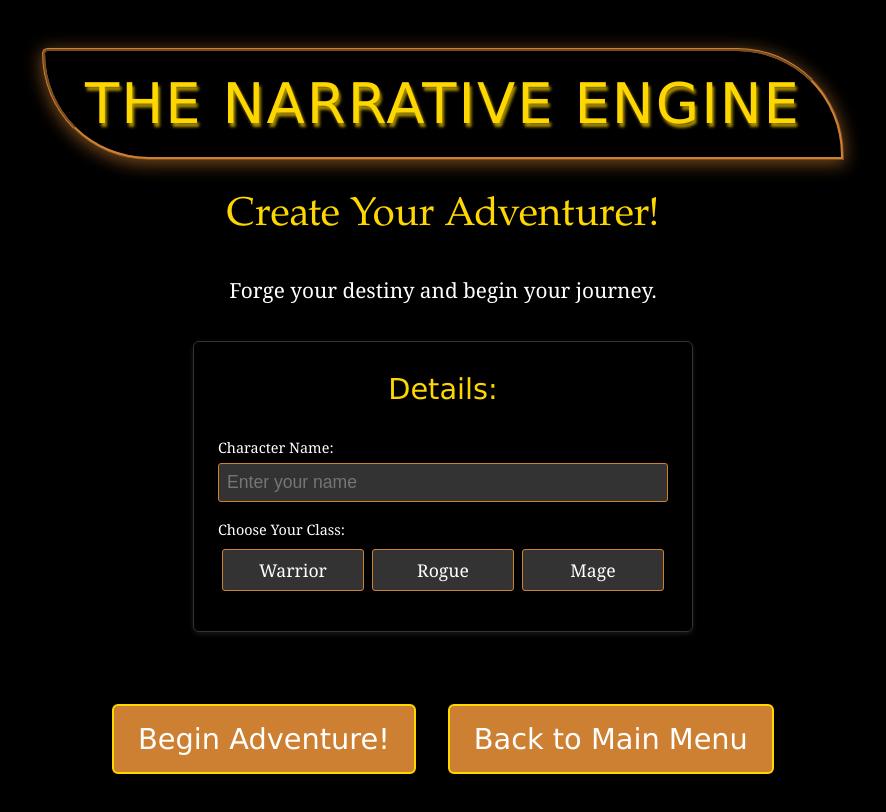
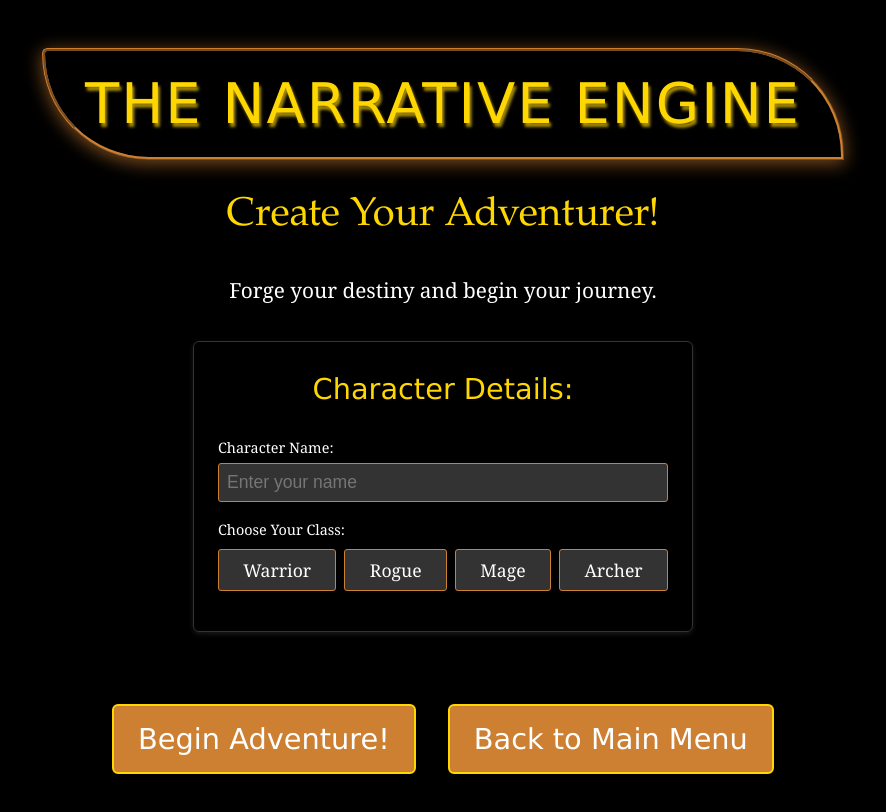
Before and after one commit to The-BrandonMoore/TheNarrativeEngine, a Vue app: page /character-selection in a window 1280 px wide. Shown: the top 812 px of the page, without its empty margins (197-1083 px from the left). Built offline with nearby package versions, Linux system fonts and the light colour scheme; the HTML template or start-up script is replaced by a standard one; a web font is replaced by a local one.

Commit message:
Added Archer to the game

```diff
--- a/src/views/CharacterSelectionScreen.vue
+++ b/src/views/CharacterSelectionScreen.vue
@@ -5,7 +5,7 @@
     <p>Forge your destiny and begin your journey.</p>
 
     <div class="character-creation-section">
-      <h2>Details:</h2>
+      <h2>Character Details:</h2>
 
       <div class="form-group">
         <label for="playerNameInput">Character Name:</label>
@@ -38,6 +38,12 @@
             @click="selectClass('Mage')"
           >
             Mage
+          </button>
+          <button
+            :class="{ 'class-button': true, selected: selectedClass === 'Archer' }"
+            @click="selectClass('Archer')"
+          >
+            Archer
           </button>
         </div>
       </div>
```
